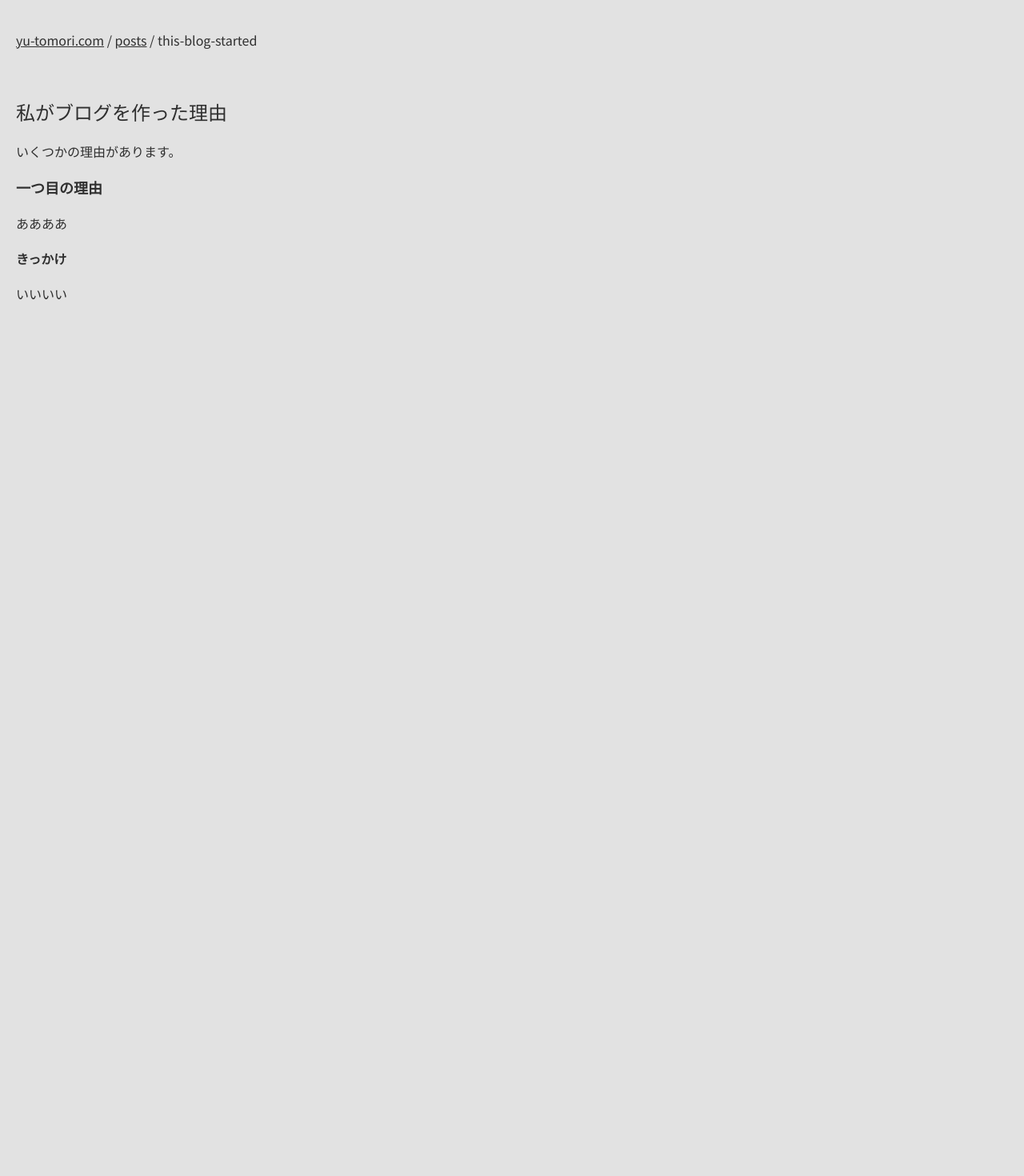
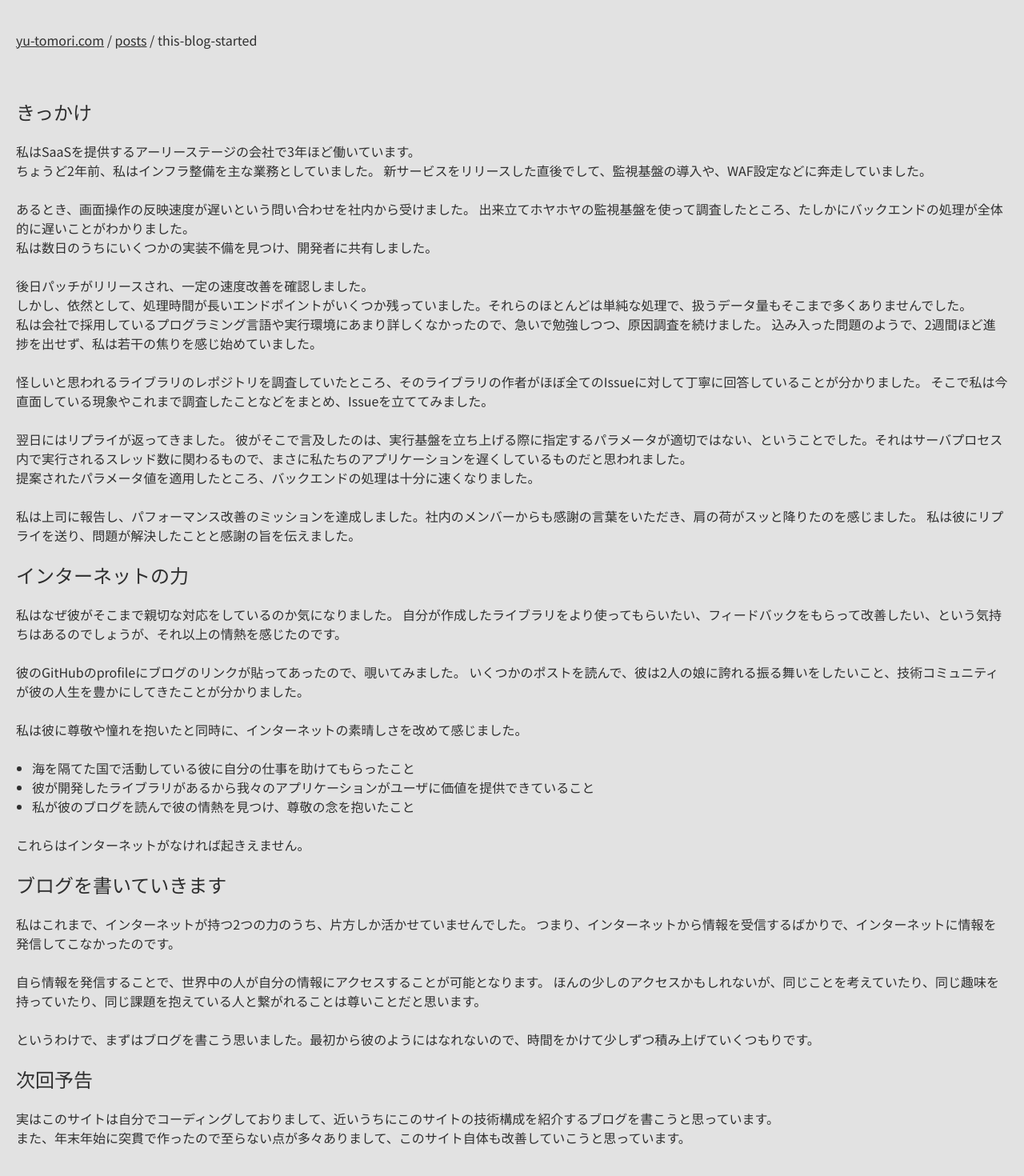
Before and after one commit to yu-tomori/yu-tomori.com, a React app: page /posts/this-blog-started in a window 1280 px wide. Shown: the part 62-1532 px from the top of the page at 80% size. Before the commit the page ends 800 px from the top, so only its background shows below. Built offline with nearby package versions, Linux system fonts and the light colour scheme.

Commit message:
wrote first post

```diff
--- a/public/posts.json
+++ b/public/posts.json
@@ -1,6 +1,6 @@
 [
     {
-        "title" : "私がブログを作った理由",
+        "title" : "2025年の目標はブログを書くこと",
         "slug" : "this-blog-started",
         "date" : "2025-01-18",
         "tags" : ["life", "dev"]
--- a/public/posts/this-blog-started.md
+++ b/public/posts/this-blog-started.md
@@ -1,11 +1,83 @@
-# 私がブログを作った理由
+# きっかけ
 
-いくつかの理由があります。
+私はSaaSを提供するアーリーステージの会社で3年ほど働いています。
 
-## 一つ目の理由
+ちょうど2年前、私はインフラ整備を主な業務としていました。
+新サービスをリリースした直後でして、監視基盤の導入や、WAF設定などに奔走していました。
 
-ああああ
+&nbsp;
 
-### きっかけ
+あるとき、画面操作の反映速度が遅いという問い合わせを社内から受けました。
+出来立てホヤホヤの監視基盤を使って調査したところ、たしかにバックエンドの処理が全体的に遅いことがわかりました。
 
-いいいい
+私は数日のうちにいくつかの実装不備を見つけ、開発者に共有しました。
+
+&nbsp;
+
+後日パッチがリリースされ、一定の速度改善を確認しました。
+
+しかし、依然として、処理時間が長いエンドポイントがいくつか残っていました。それらのほとんどは単純な処理で、扱うデータ量もそこまで多くありませんでした。
+
+私は会社で採用しているプログラミング言語や実行環境にあまり詳しくなかったので、急いで勉強しつつ、原因調査を続けました。
+込み入った問題のようで、2週間ほど進捗を出せず、私は若干の焦りを感じ始めていました。
+
+&nbsp;
+
+怪しいと思われるライブラリのレポジトリを調査していたところ、そのライブラリの作者がほぼ全てのIssueに対して丁寧に回答していることが分かりました。
+そこで私は今直面している現象やこれまで調査したことなどをまとめ、Issueを立ててみました。
+
+&nbsp;
+
+翌日にはリプライが返ってきました。
+彼がそこで言及したのは、実行基盤を立ち上げる際に指定するパラメータが適切ではない、ということでした。それはサーバプロセス内で実行されるスレッド数に関わるもので、まさに私たちのアプリケーションを遅くしているものだと思われました。
+
+提案されたパラメータ値を適用したところ、バックエンドの処理は十分に速くなりました。
+
+&nbsp;
+
+私は上司に報告し、パフォーマンス改善のミッションを達成しました。社内のメンバーからも感謝の言葉をいただき、肩の荷がスッと降りたのを感じました。
+私は彼にリプライを送り、問題が解決したことと感謝の旨を伝えました。
+
+# インターネットの力
+
+私はなぜ彼がそこまで親切な対応をしているのか気になりました。
+自分が作成したライブラリをより使ってもらいたい、フィードバックをもらって改善したい、という気持ちはあるのでしょうが、それ以上の情熱を感じたのです。
+
+&nbsp;
+
+彼のGitHubのprofileにブログのリンクが貼ってあったので、覗いてみました。
+いくつかのポストを読んで、彼は2人の娘に誇れる振る舞いをしたいこと、技術コミュニティが彼の人生を豊かにしてきたことが分かりました。
+
+&nbsp;
+
+私は彼に尊敬や憧れを抱いたと同時に、インターネットの素晴しさを改めて感じました。
+
+&nbsp;
+
+- 海を隔てた国で活動している彼に自分の仕事を助けてもらったこと
+- 彼が開発したライブラリがあるから我々のアプリケーションがユーザに価値を提供できていること
+- 私が彼のブログを読んで彼の情熱を見つけ、尊敬の念を抱いたこと
+
+&nbsp;
+
+これらはインターネットがなければ起きえません。
+
+# ブログを書いていきます
+
+私はこれまで、インターネットが持つ2つの力のうち、片方しか活かせていませんでした。
+つまり、インターネットから情報を受信するばかりで、インターネットに情報を発信してこなかったのです。
+
+&nbsp;
+
+自ら情報を発信することで、世界中の人が自分の情報にアクセスすることが可能となります。
+ほんの少しのアクセスかもしれないが、同じことを考えていたり、同じ趣味を持っていたり、同じ課題を抱えている人と繋がれることは尊いことだと思います。
+
+&nbsp;
+
+というわけで、まずはブログを書こう思いました。最初から彼のようにはなれないので、時間をかけて少しずつ積み上げていくつもりです。
+
+# 次回予告
+
+実はこのサイトは自分でコーディングしておりまして、近いうちにこのサイトの技術構成を紹介するブログを書こうと思っています。
+
+また、年末年始に突貫で作ったので至らない点が多々ありまして、このサイト自体も改善していこうと思っています。
--- a/src/pages/Home.js
+++ b/src/pages/Home.js
@@ -41,13 +41,13 @@ const Home = () => {
                 </NavLink>
             </LinksContainer>
 
-            <SectionTitle>ACCOUNTS</SectionTitle>
+            <SectionTitle>OUTER LINKS</SectionTitle>
             <LinksContainer>
                 <a href="https://x.com/yu_tomori_" target="_blank">
-                    <Link>x</Link>
+                    <Link>x.com/yu_tomori_</Link>
                 </a>
                 <a href="https://github.com/yu-tomori" target="_blank">
-                    <Link>github</Link>
+                    <Link>github.com/yu-tomori</Link>
                 </a>
             </LinksContainer>
             </Container>
--- a/src/pages/Post.js
+++ b/src/pages/Post.js
@@ -18,7 +18,7 @@ const usePost = (slug) => {
         const fetchPost = async () => {
             try {
                 // Simulate network delay
-                await new Promise(resolve => setTimeout(resolve, 2000));
+                // await new Promise(resolve => setTimeout(resolve, 2000));
 
                 const response = await fetch(`/posts/${slug}.md`);
                 if (!response.ok) {
```
